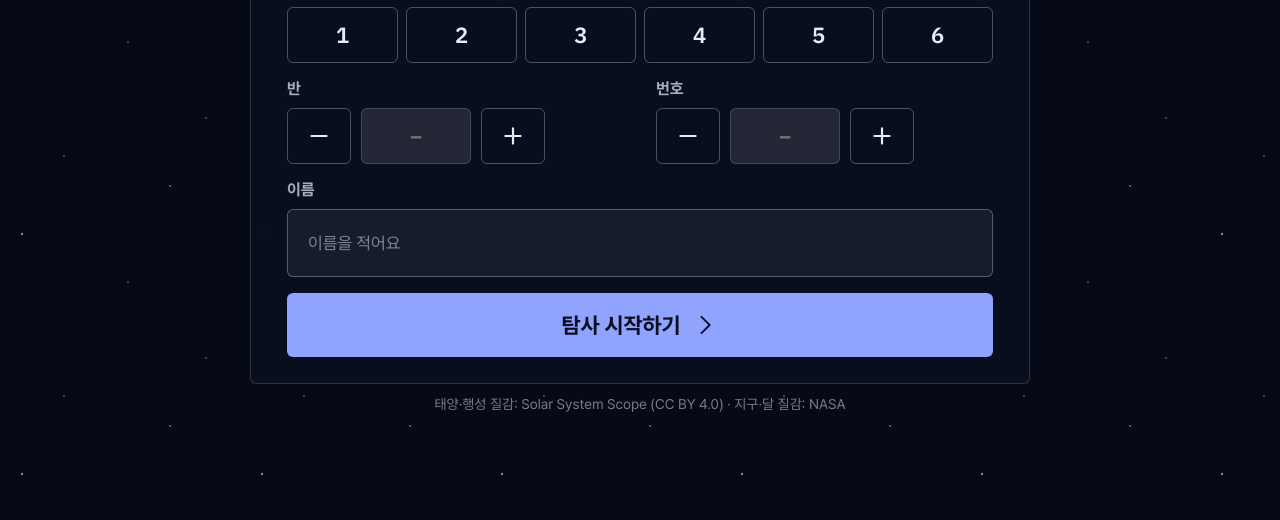
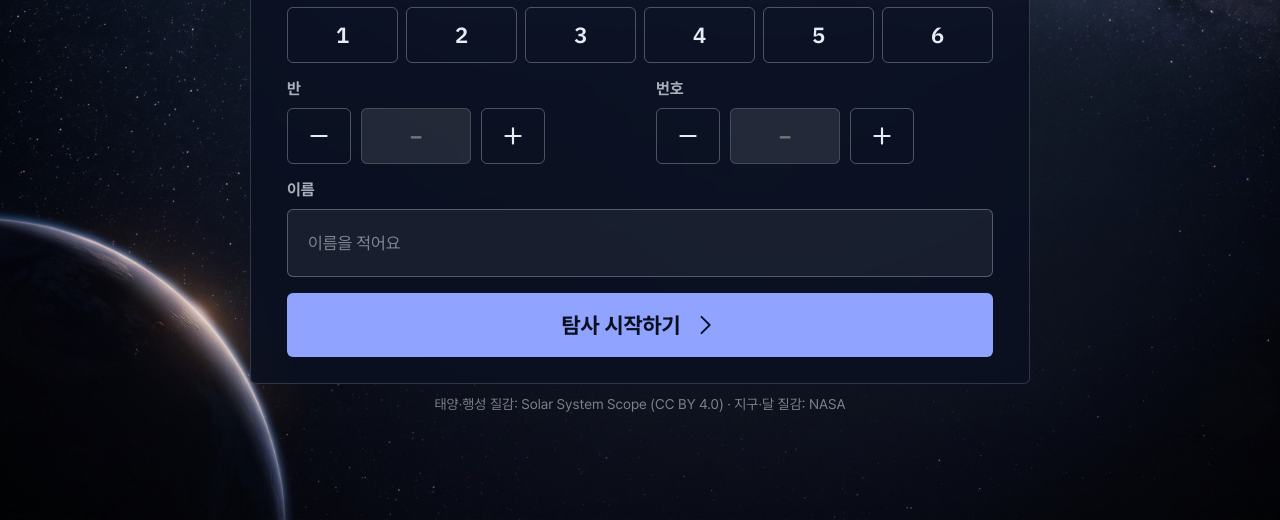
Before and after one commit to poguni/starvoyager, a website built with Vite: page index.html in a window 1280 px wide. Shown: the part 280-800 px from the top of the page. Built offline with nearby package versions, Linux system fonts and the light colour scheme; no server answers.

Commit message:
feat: 등록 화면 우주 배경 이미지 적용

```diff
--- a/src/styles/app.css
+++ b/src/styles/app.css
@@ -437,7 +437,7 @@
 .sv-screen { position: absolute; inset: 0; z-index: 60; background-color: var(--sv-space-900); background-image: inherit; background-size: inherit; overflow: auto; }
 .sv-screen[hidden], .sv-reg-wrap[hidden], .sv-ms[hidden], .sv-ms-top .sv-ghost[hidden], .sv-error[hidden], .sv-queue[hidden] { display: none; }
 .sv-screen .sv-corner { z-index: 1; }
-.sv-reg-wrap { position: absolute; inset: 0; display: flex; flex-direction: column; align-items: center; justify-content: center; gap: var(--sv-gap-m); padding: var(--sv-gap-l); }
+.sv-reg-wrap { position: absolute; inset: 0; background: var(--sv-space-900) url('/starvoyager_splash.jpg') center / cover no-repeat; display: flex; flex-direction: column; align-items: center; justify-content: center; gap: var(--sv-gap-m); padding: var(--sv-gap-l); }
 .sv-reg { width: 780px; max-width: 100%; background: var(--sv-glass-strong); border-top: 6px solid var(--sv-accent); }
 .sv-reg-brand { display: flex; flex-direction: column; gap: 6px; }
 .sv-reg-en { font-family: var(--sv-font-num); font-size: var(--sv-fs-small); letter-spacing: .3em; color: var(--sv-accent); }
```
Also changed, not shown: docs/결정기록.md (+1 -0 lines), design/README.md, public/starvoyager_splash.jpg (added).
